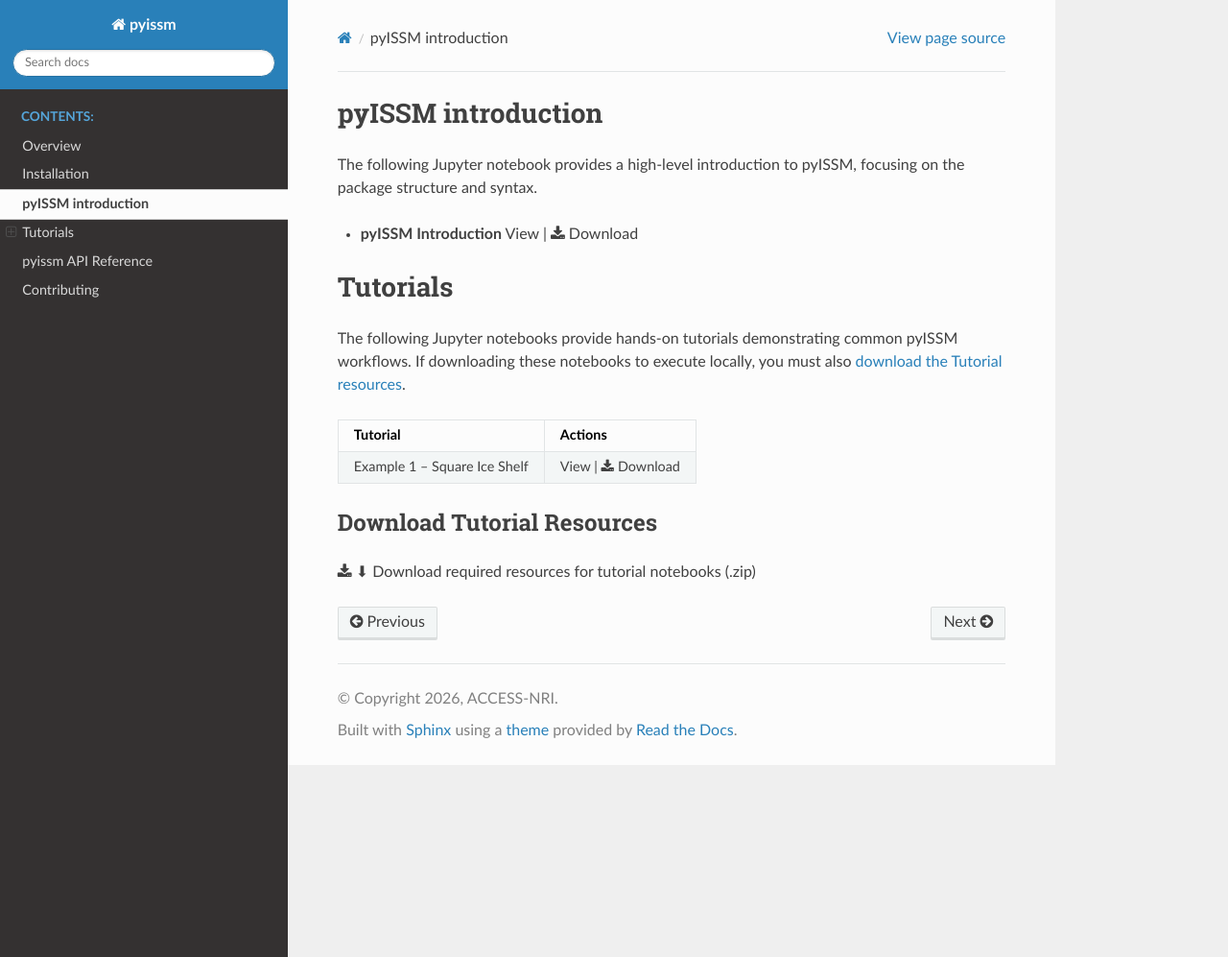
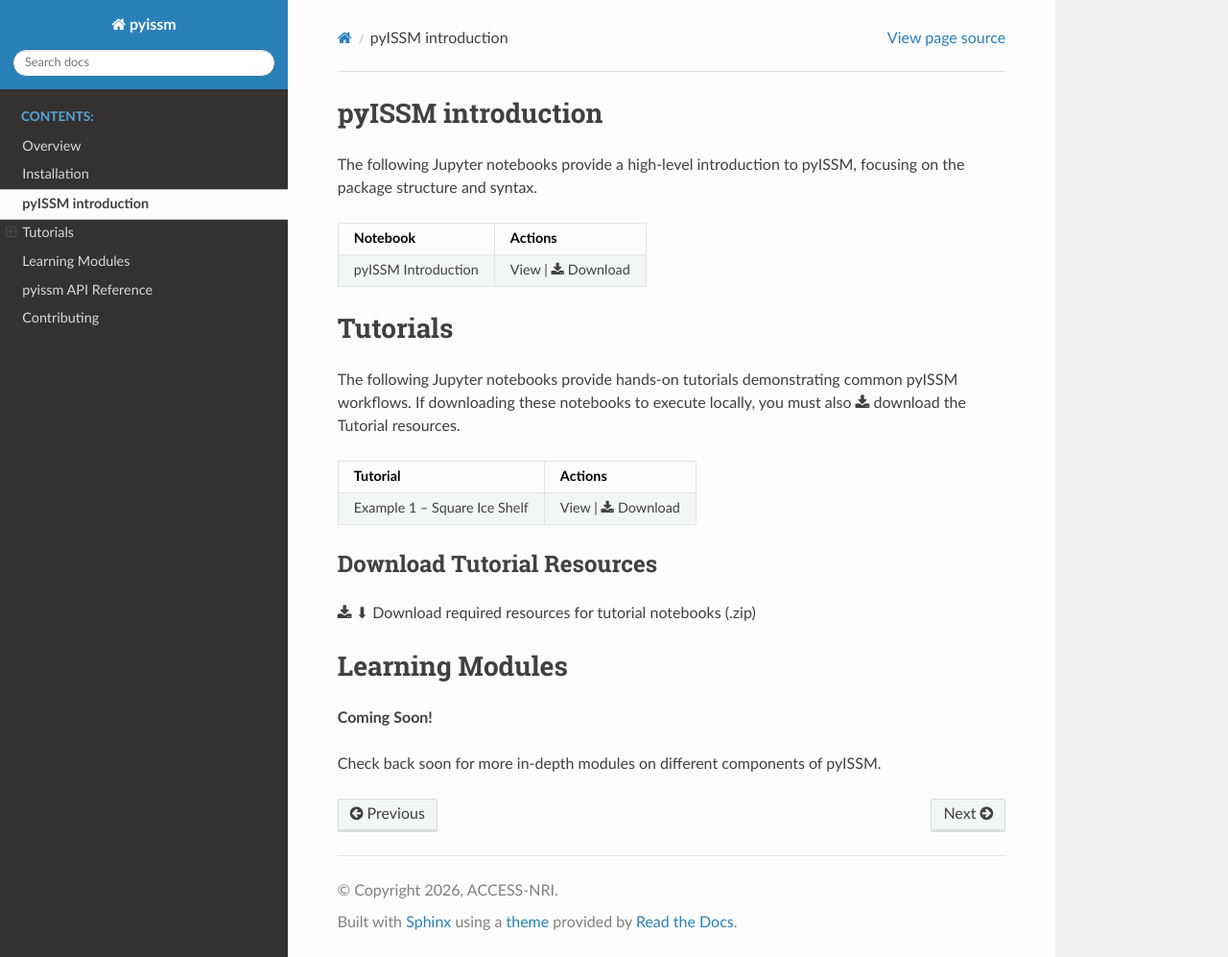
Before and after one commit to ACCESS-NRI/pyISSM, a Sphinx documentation site: the page built from docs/source/tutorials.rst, in a window 1280 px wide and 997 px high. Shown: the whole window at 96% size. Built offline with Sphinx 7.4.7 and the Read the Docs theme 3.1.0, drawn with Linux system fonts in a browser that asks for light colours.

Commit message:
Update docs layout

```diff
--- a/docs/source/tutorials.rst
+++ b/docs/source/tutorials.rst
@@ -3,17 +3,23 @@
 pyISSM introduction
 ===================
 
-The following Jupyter notebook provides a high-level introduction to pyISSM, focusing on the package structure and syntax.
+The following Jupyter notebooks provide a high-level introduction to pyISSM, focusing on the package structure and syntax.
 
-- **pyISSM Introduction**
-  :doc:`View <tutorials/1_pyISSM_intro>` | :download:`Download <tutorials/1_pyISSM_intro.ipynb>`
+.. list-table::
+   :header-rows: 1
+
+   * - Notebook
+     - Actions
+   * - pyISSM Introduction
+     - :doc:`View <tutorials/1_pyISSM_intro>` |
+       :download:`Download <tutorials/1_pyISSM_intro.ipynb>`
 
 Tutorials
 =========
 
 The following Jupyter notebooks provide hands-on tutorials demonstrating common pyISSM workflows.
 If downloading these notebooks to execute locally, you must also
-:ref:`download the Tutorial resources <download-tutorial-resources>`.
+:download:`download the Tutorial resources <tutorials/assets.zip>`.
 
 .. list-table::
    :header-rows: 1
@@ -26,6 +32,12 @@ If downloading these notebooks to execute locally, you must also
 
 Download Tutorial Resources
 ------------------
-.. _download-tutorial-resources:
 
 :download:`⬇ Download required resources for tutorial notebooks (.zip) <tutorials/assets.zip>`
+
+Learning Modules
+================
+
+**Coming Soon!**
+
+Check back soon for more in-depth modules on different components of pyISSM.
```
